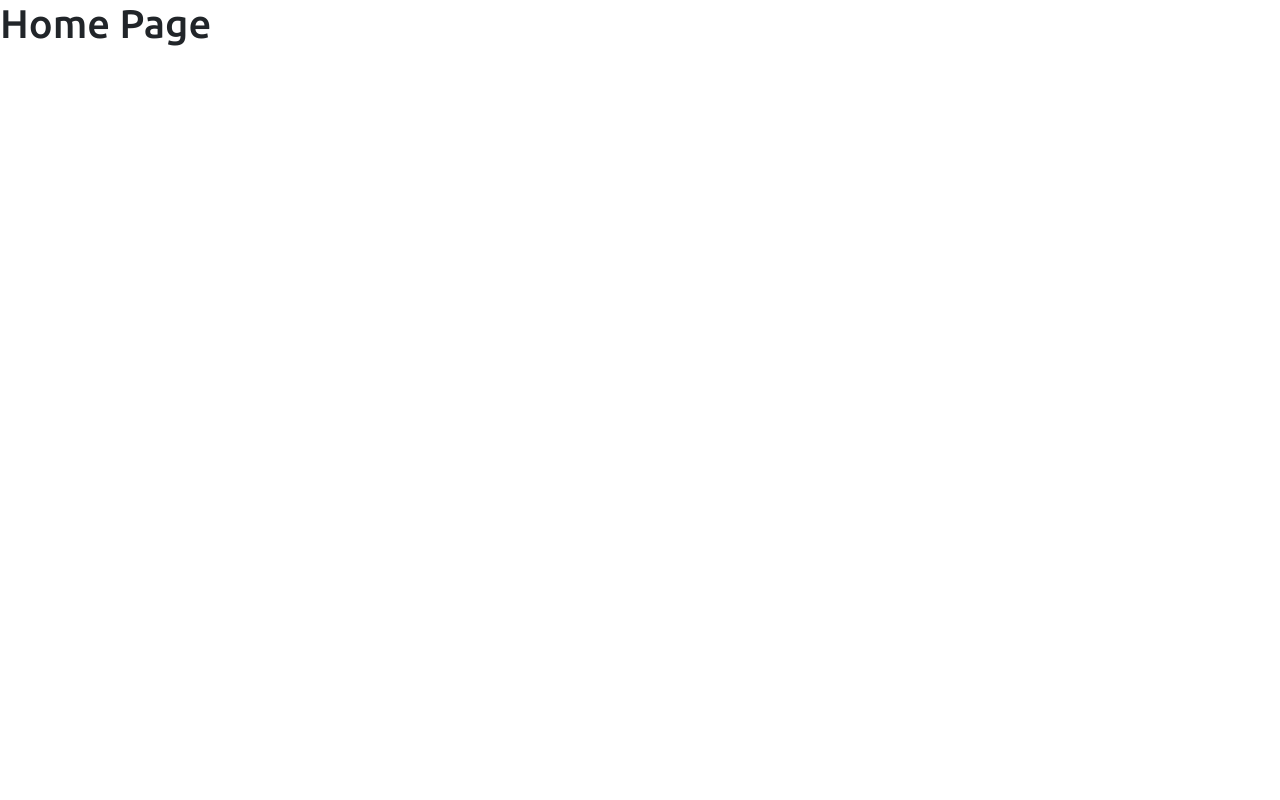
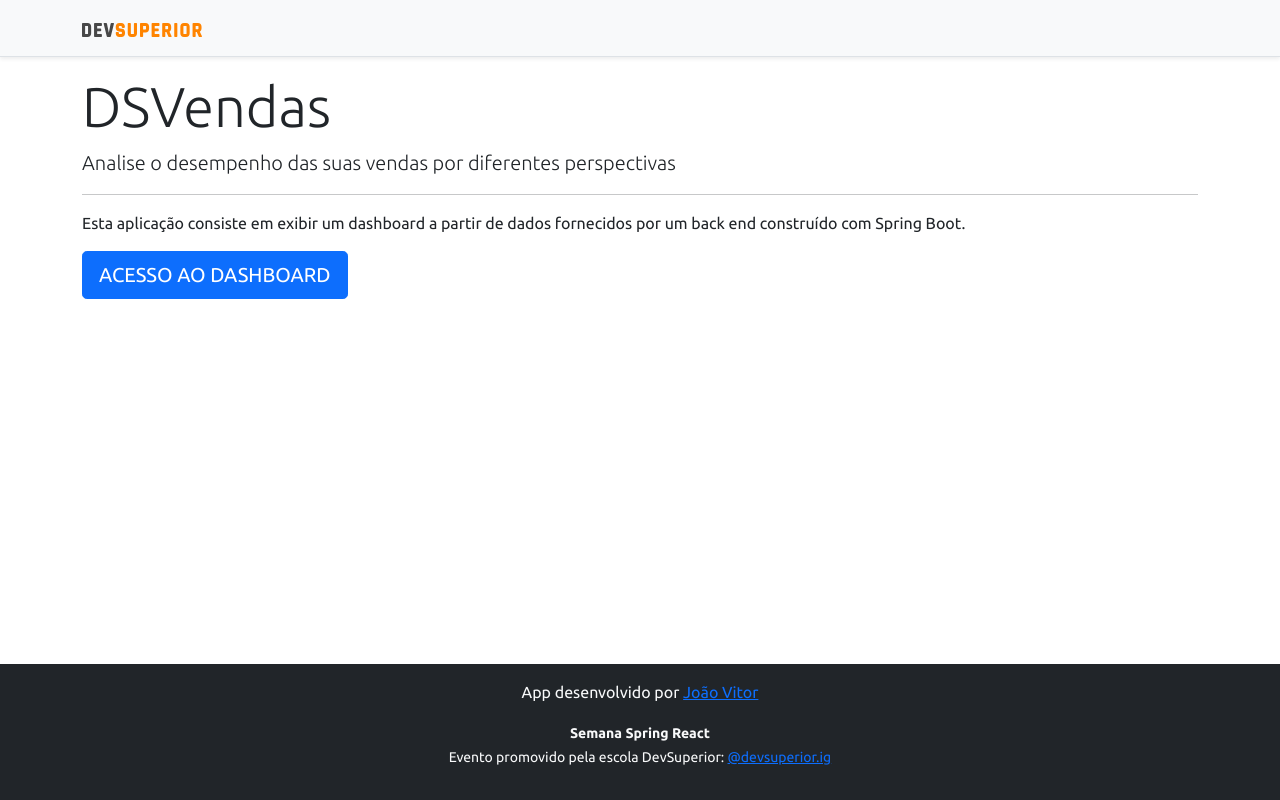
Before and after one commit to joovitor12/projeto-sds5, a React (Create React App) app in the folder frontend/: page / in a window 1280 px wide. Built offline with nearby package versions, Linux system fonts and the light colour scheme.

Commit message:
Home & Navigation links

```diff
--- a/frontend/src/components/NavBar/index.tsx
+++ b/frontend/src/components/NavBar/index.tsx
@@ -1,10 +1,13 @@
 import ImgDsDark from 'assets/img/ds-dark.svg'
+import { Link } from 'react-router-dom';
 function NavBar() {
   return (
     <div className="d-flex flex-column flex-md-row align-items-center p-3 px-md-4 mb-3 bg-light border-bottom shadow-sm">
   <div className="container">
     <nav className="my-2 my-md-0 mr-md-3">
+      <Link to= "/">
       <img src={ImgDsDark} alt="DevSuperior" width="120" />
+      </Link>
     </nav>
   </div>
 </div>
--- a/frontend/src/pages/Home/index.tsx
+++ b/frontend/src/pages/Home/index.tsx
@@ -1,8 +1,25 @@
+import Footer from "components/Footer";
+import NavBar from "components/NavBar";
+import { Link } from "react-router-dom";
+
 function Home() {
   return (
-    <div>
-      <h1>Home Page</h1>
-    </div>
+    <>
+      <NavBar />
+      <div className="container">
+        <div className="jumbotron">
+          <h1 className="display-4">DSVendas</h1>
+          <p className="lead">Analise o desempenho das suas vendas por diferentes perspectivas</p>
+          <hr />
+          <p>Esta aplicação consiste em exibir um dashboard a partir de dados fornecidos por um back end construído com Spring Boot.</p>
+          <Link className ="btn btn-primary btn-lg"to="/dashboard">
+            ACESSO AO DASHBOARD
+
+          </Link>
+        </div>
+      </div>
+      <Footer />
+    </>
   );
 }
 
```
